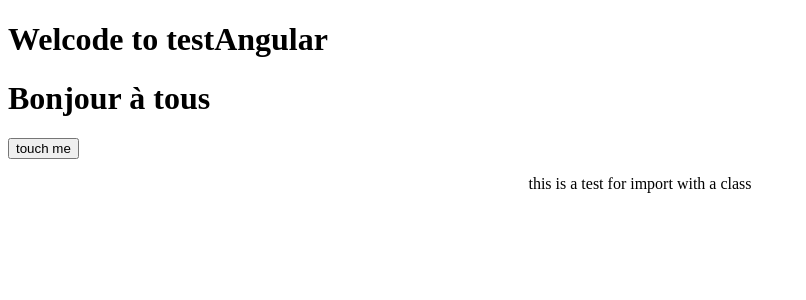
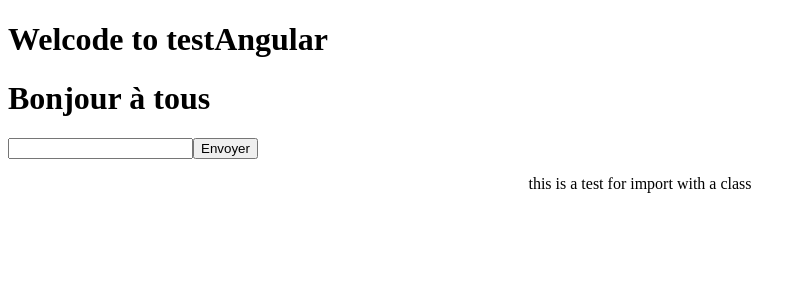
Before and after one commit to SacleuxBenoit/testAngular, an Angular app in the folder testAngular/: page / in a window 1280 px wide. Shown: the top 300 px of the page, without its empty margins (0-806 px from the left). Built offline with nearby package versions, Linux system fonts and the light colour scheme.

Commit message:
add an input with a button in newcompo.component.ts

```diff
--- a/testAngular/src/app/newcompo/newcompo.component.ts
+++ b/testAngular/src/app/newcompo/newcompo.component.ts
@@ -4,7 +4,8 @@ import { Component, OnInit } from '@angular/core';
   selector: 'app-newcompo',
   template: `
   <h1>Bonjour à tous</h1>
-  <button (click)="onClick($event)">touch me</button> {{Bienvenue}}`,
+  <input type="text"/> <button>Envoyer</button>
+`,
   styles: []
 })
 export class NewcompoComponent implements OnInit {
```
